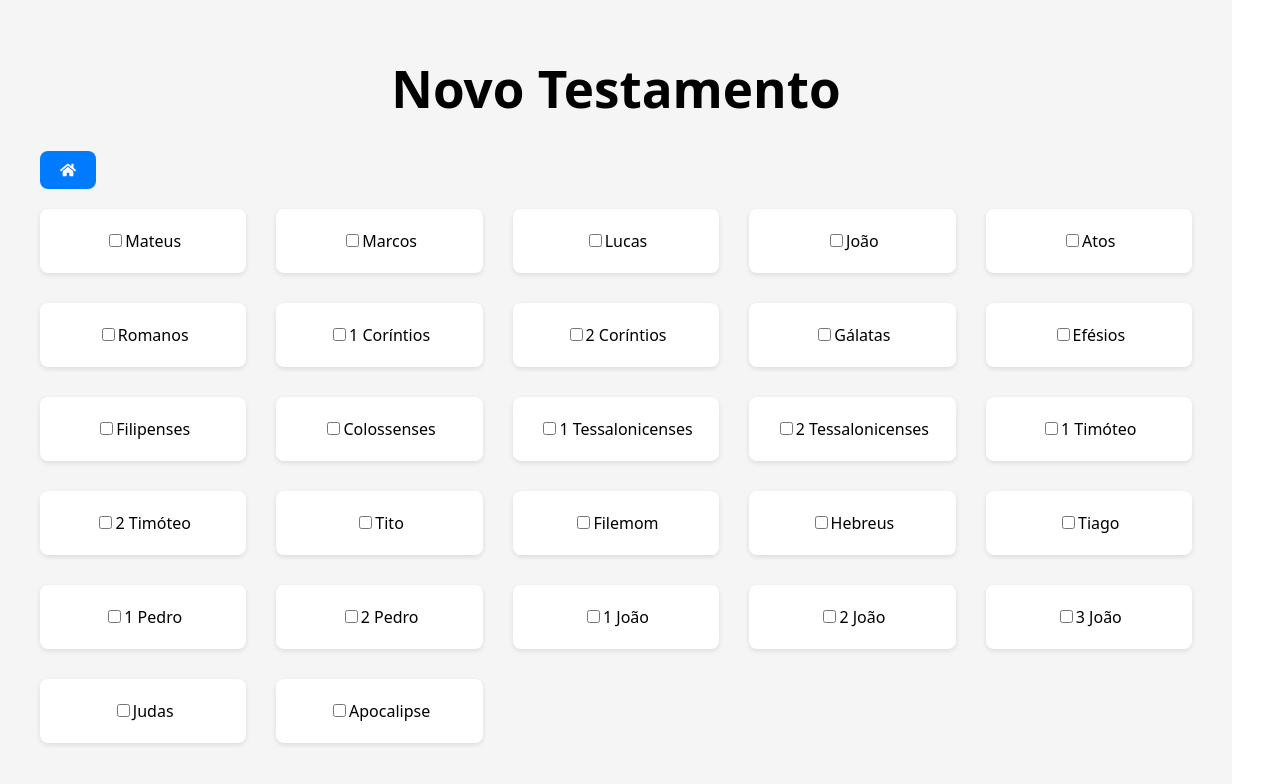
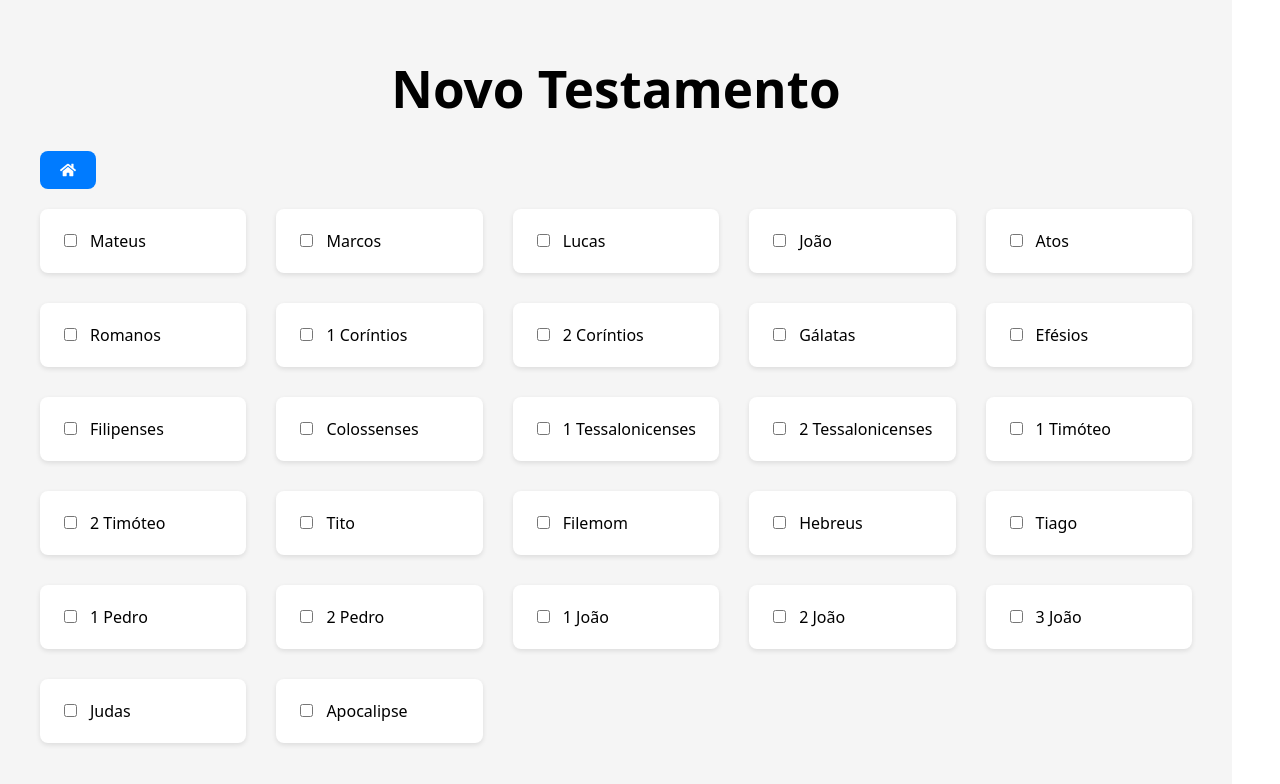
Before and after one commit to ismaileRodrigues/BibliaSagradaJFA, a React (Vite) app: page /novo-testamento in a window 1280 px wide. Shown: the top 784 px of the page. Built offline with nearby package versions, Linux system fonts and the light colour scheme.

Commit message:
Atualizar o App.css

```diff
--- a/src/App.css
+++ b/src/App.css
@@ -190,3 +190,61 @@ h1, h2, h3 {
   opacity: 0.5;
   cursor: not-allowed;
 }
+
+
+.book-card {
+  background-color: #fff;
+  padding: 20px;
+  border-radius: 8px;
+  box-shadow: 0 2px 5px rgba(0, 0, 0, 0.1);
+  cursor: pointer;
+  transition: transform 0.2s;
+  display: flex;
+  align-items: center;
+  gap: 10px; /* Adicionei este gap */
+}
+
+.chapter-card {
+  background-color: #fff;
+  padding: 20px;
+  border-radius: 8px;
+  box-shadow: 0 2px 5px rgba(0, 0, 0, 0.1);
+  cursor: pointer;
+  transition: transform 0.2s;
+  display: flex;
+  align-items: center;
+  gap: 10px; /* Adicionei este gap */
+}
+
+/* ... código existente ... */
+
+.book-card:hover {
+  transform: scale(1.05);
+}
+
+.chapter-card:hover {
+  transform: scale(1.05);
+}
+
+/* Responsividade */
+@media (max-width: 768px) {
+  .book-gallery,
+  .chapter-gallery {
+    grid-template-columns: repeat(auto-fill, minmax(140px, 1fr));
+    gap: 20px;
+  }
+  .app {
+    padding: 20px;
+  }
+}
+
+@media (max-width: 480px) {
+  .book-gallery,
+  .chapter-gallery {
+    grid-template-columns: 1fr;
+    gap: 15px;
+  }
+  .app {
+    padding: 15px;
+  }
+}
```
